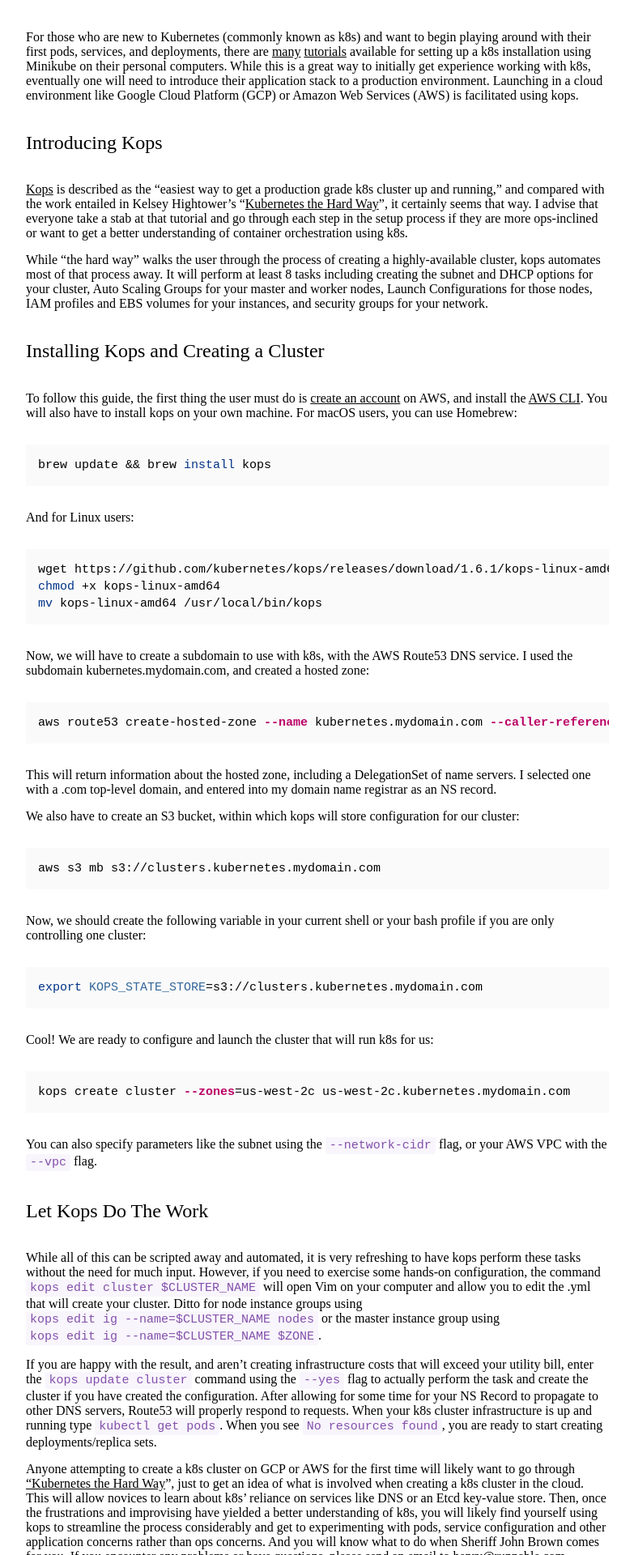
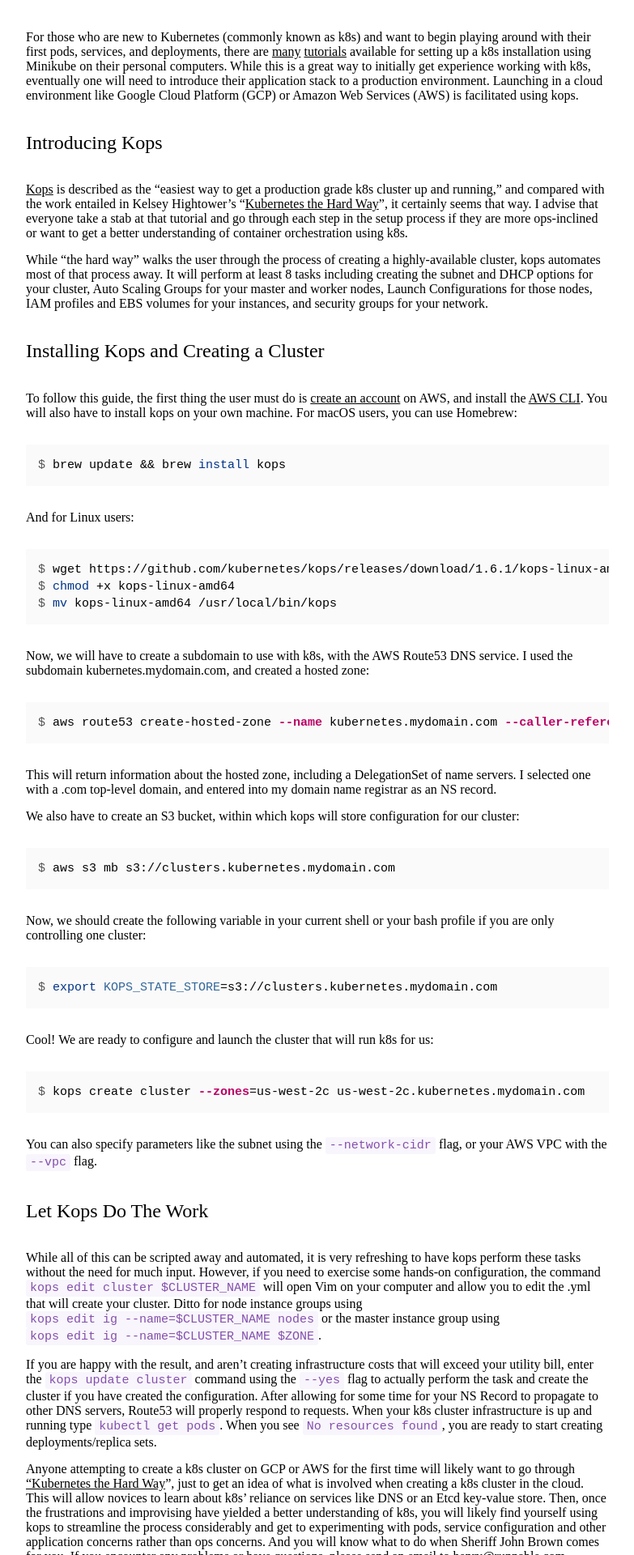
Before and after one commit to CodeNow/blog, a Jekyll site: the page built from _posts/2017-06-30-kops:-kubernetes-the-easy-way.md, in a window 1280 px wide. Shown: the part 827-2747 px from the top of the page at 81% size, without its empty margins (248-1031 px from the left). Built offline with Jekyll 4.4.1, drawn with Linux system fonts in a browser that asks for light colours; nearby versions of some CDN libraries; comment, search, counter and statistics services are not loaded.

Commit message:
update syntax highlighting

````diff
--- a/_posts/2017-06-30-kops:-kubernetes-the-easy-way.md
+++ b/_posts/2017-06-30-kops:-kubernetes-the-easy-way.md
@@ -19,42 +19,42 @@
 
 To follow this guide, the first thing the user must do is [create an account](http://docs.aws.amazon.com/AmazonSimpleDB/latest/DeveloperGuide/AboutAWSAccounts.html) on AWS, and install the [AWS CLI](https://aws.amazon.com/cli/). You will also have to install kops on your own machine. For macOS users, you can use Homebrew:
 
-```bash
-brew update && brew install kops
+```shell_session
+$ brew update && brew install kops
 ```
 
 And for Linux users:
 
-```bash
-wget https://github.com/kubernetes/kops/releases/download/1.6.1/kops-linux-amd64
-chmod +x kops-linux-amd64
-mv kops-linux-amd64 /usr/local/bin/kops
+```shell_session
+$ wget https://github.com/kubernetes/kops/releases/download/1.6.1/kops-linux-amd64
+$ chmod +x kops-linux-amd64
+$ mv kops-linux-amd64 /usr/local/bin/kops
 ```
 
 Now, we will have to create a subdomain to use with k8s, with the AWS Route53 DNS service. I used the subdomain kubernetes.mydomain.com, and created a hosted zone:
 
-```bash
-aws route53 create-hosted-zone --name kubernetes.mydomain.com --caller-reference 1
+```shell_session
+$ aws route53 create-hosted-zone --name kubernetes.mydomain.com --caller-reference 1
 ```
 
 This will return information about the hosted zone, including a DelegationSet of name servers. I selected one with a .com top-level domain, and entered into my domain name registrar as an NS record.
 
 We also have to create an S3 bucket, within which kops will store configuration for our cluster:
 
-```bash
-aws s3 mb s3://clusters.kubernetes.mydomain.com
+```shell_session
+$ aws s3 mb s3://clusters.kubernetes.mydomain.com
 ```
 
 Now, we should create the following variable in your current shell or your bash profile if you are only controlling one cluster:
 
-```bash
-export KOPS_STATE_STORE=s3://clusters.kubernetes.mydomain.com
+```shell_session
+$ export KOPS_STATE_STORE=s3://clusters.kubernetes.mydomain.com
 ```
 
 Cool! We are ready to configure and launch the cluster that will run k8s for us:
 
-```bash
-kops create cluster --zones=us-west-2c us-west-2c.kubernetes.mydomain.com
+```shell_session
+$ kops create cluster --zones=us-west-2c us-west-2c.kubernetes.mydomain.com
 ```
 
 You can also specify parameters like the subnet using the `--network-cidr` flag, or your AWS VPC with the `--vpc` flag.
--- a/_sass/articles/article.scss
+++ b/_sass/articles/article.scss
@@ -42,6 +42,7 @@
     margin: $md 0;
     overflow-x: auto;
     padding: $sm;
+    word-wrap: normal;
 
     > code {
       background: transparent;
````
